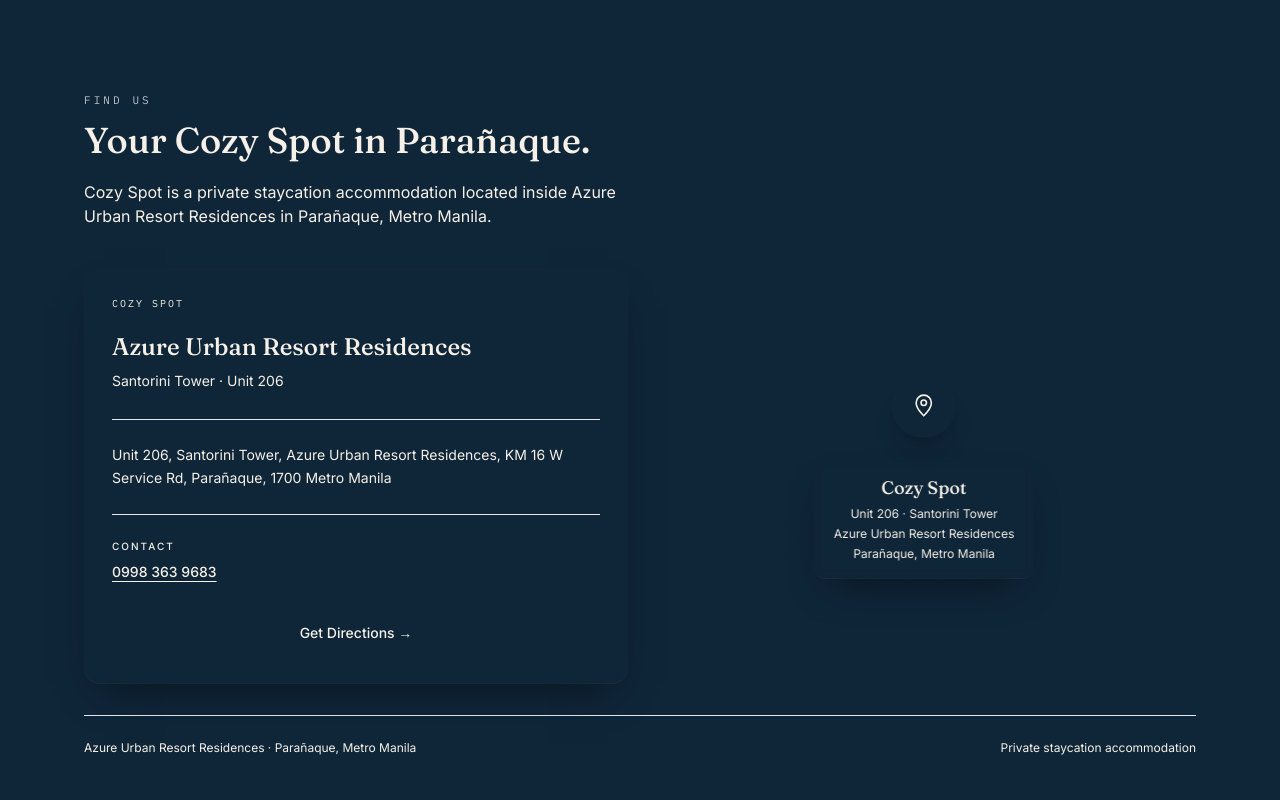
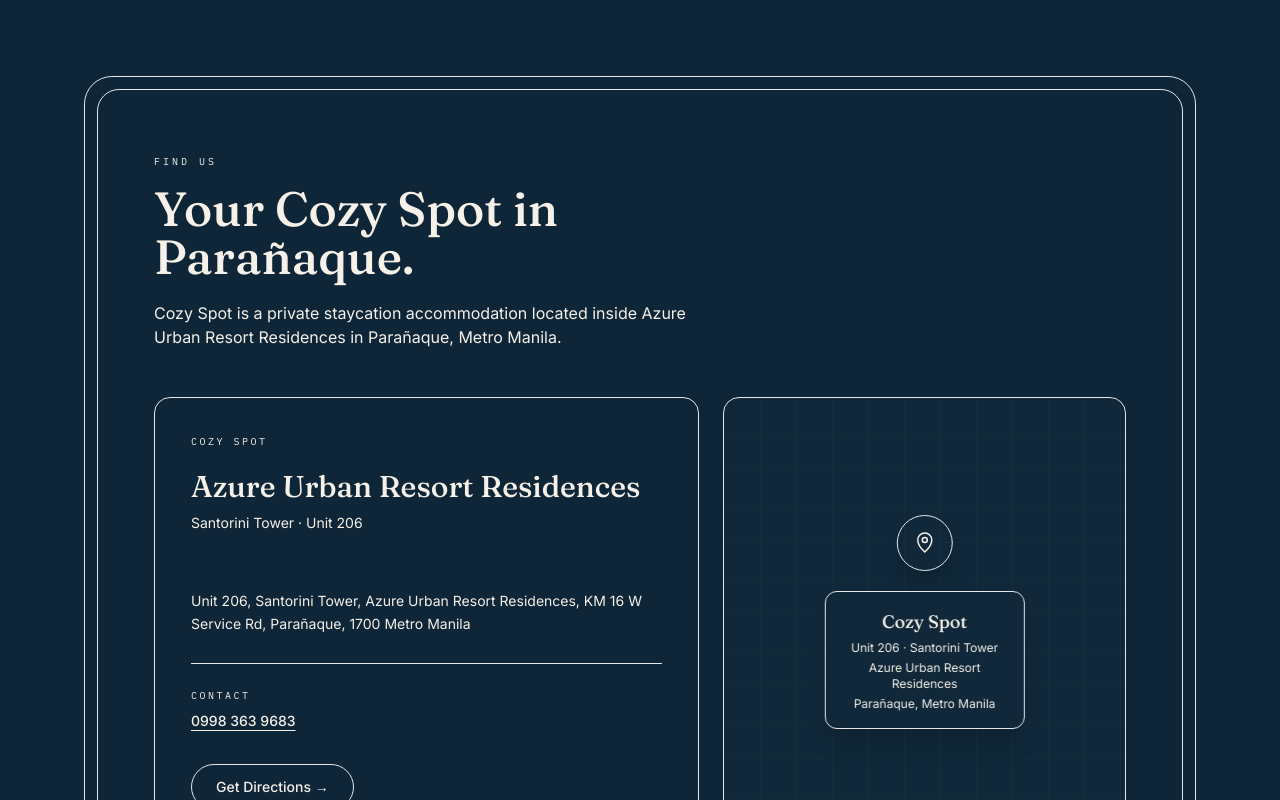
Before and after one commit to cozyspot-azurestaycation/cozyspotazurestaycation206, a Next.js app: page / in a window 1280 px wide. Shown: the part 6220-7020 px from the top of the page. Built offline with nearby package versions, Linux system fonts and the light colour scheme; no server answers.

Commit message:
Update location.tsx

```diff
--- a/components/location.tsx
+++ b/components/location.tsx
@@ -8,54 +8,66 @@ export function LocationSection() {
   return (
     <section
       id="location"
-      className="bg-linen-dark py-20 sm:py-28"
+      className="bg-ink py-16 text-linen sm:py-24"
     >
       <div className="mx-auto max-w-6xl px-5">
-        {/* Section heading */}
+
+        {/* Framed location section */}
+        <div className="relative rounded-[28px] border border-linen/30 p-2 sm:p-3">
+
+          {/* Inner line */}
+          <div className="relative rounded-[22px] border border-linen/10 px-6 py-12 sm:px-10 sm:py-16 lg:px-14">
+
+            {/* Heading */}
             <div className="max-w-2xl">
-          <p className="eyebrow">Find Us</p>
+              <p className="font-mono text-[10px] uppercase tracking-[0.3em] text-brass">
+                Find Us
+              </p>
 
-          <h2 className="mt-3 max-w-xl font-display text-3xl font-medium leading-tight sm:text-4xl">
+              <h2 className="mt-4 max-w-xl font-display text-3xl font-medium leading-tight text-linen sm:text-5xl">
                 Your Cozy Spot in Parañaque.
               </h2>
 
-          <p className="mt-5 max-w-xl text-sm leading-relaxed text-ink/60 sm:text-base">
+              <p className="mt-5 max-w-xl text-sm leading-relaxed text-linen/60 sm:text-base">
                 Cozy Spot is a private staycation accommodation located inside
                 Azure Urban Resort Residences in Parañaque, Metro Manila.
               </p>
             </div>
 
-        {/* Location content */}
-        <div className="mt-10 grid grid-cols-1 gap-6 md:grid-cols-2">
+            {/* Main content */}
+            <div className="mt-12 grid grid-cols-1 gap-6 lg:grid-cols-[1.15fr_0.85fr]">
+
               {/* Address card */}
-          <div className="rounded-2xl bg-cloud p-7 shadow-card">
-            <p className="font-mono text-[10px] uppercase tracking-[0.2em] text-brass">
+              <div className="rounded-2xl border border-linen/15 bg-linen/[0.03] p-7 sm:p-9">
+
+                <p className="font-mono text-[10px] uppercase tracking-[0.25em] text-brass">
                   Cozy Spot
                 </p>
 
-            <h3 className="mt-5 font-display text-2xl font-medium text-ink">
+                <h3 className="mt-5 font-display text-2xl font-medium text-linen sm:text-3xl">
                   Azure Urban Resort Residences
                 </h3>
 
-            <p className="mt-2 text-sm text-ink/55">
+                <p className="mt-2 text-sm text-linen/55">
                   Santorini Tower · Unit 206
                 </p>
 
-            <div className="mt-7 border-t border-ink/10 pt-6">
-              <p className="text-sm leading-relaxed text-ink/70">
+                {/* Divider */}
+                <div className="my-7 h-px bg-linen/15" />
+
+                <p className="max-w-lg text-sm leading-relaxed text-linen/75">
                   {address}
                 </p>
-            </div>
 
                 {/* Contact */}
-            <div className="mt-6 border-t border-ink/10 pt-6">
-              <p className="text-[10px] font-medium uppercase tracking-[0.2em] text-ink/40">
+                <div className="mt-7 border-t border-linen/10 pt-6">
+                  <p className="font-mono text-[10px] uppercase tracking-[0.25em] text-linen/40">
                     Contact
                   </p>
 
                   <a
                     href="tel:+639983639683"
-                className="mt-2 inline-block text-sm font-medium text-ink underline underline-offset-4 transition-colors hover:text-brass"
+                    className="mt-2 inline-block text-sm font-medium text-linen underline decoration-linen/30 underline-offset-4 transition-colors hover:text-brass"
                   >
                     0998 363 9683
                   </a>
@@ -66,31 +78,53 @@ export function LocationSection() {
                   href={mapsUrl}
                   target="_blank"
                   rel="noopener noreferrer"
-              className="mt-7 inline-flex w-full items-center justify-center rounded-full bg-ink px-5 py-3 text-sm font-medium text-linen transition-all duration-300 hover:-translate-y-0.5 hover:bg-ink/90 hover:shadow-lg"
+                  className="mt-8 inline-flex rounded-full border border-linen/30 px-6 py-3 text-sm font-medium text-linen transition-all duration-300 hover:-translate-y-0.5 hover:border-brass hover:text-brass"
                 >
                   Get Directions →
                 </a>
               </div>
 
-          {/* Map / location visual */}
-          <div className="relative min-h-[360px] overflow-hidden rounded-2xl bg-azure-mist/40">
-            {/* Decorative map background */}
+              {/* Map-style visual */}
               <div
-              className="absolute inset-0 opacity-50"
+                role="img"
+                aria-label="Location of Cozy Spot at Azure Urban Resort Residences in Parañaque"
+                className="relative min-h-[320px] overflow-hidden rounded-2xl border border-linen/15 bg-[#10283A]"
+              >
+
+                {/* Map grid */}
+                <div
+                  className="absolute inset-0 opacity-30"
                   aria-hidden="true"
                   style={{
                     backgroundImage:
-                  "linear-gradient(rgba(22,40,58,0.08) 1px, transparent 1px), linear-gradient(90deg, rgba(22,40,58,0.08) 1px, transparent 1px)",
-                backgroundSize: "32px 32px",
+                      "linear-gradient(rgba(239,234,224,0.08) 1px, transparent 1px), linear-gradient(90deg, rgba(239,234,224,0.08) 1px, transparent 1px)",
+                    backgroundSize: "36px 36px",
                   }}
+                />
+
+                {/* Decorative roads */}
+                <div
+                  className="absolute left-[-20%] top-[45%] h-px w-[140%] rotate-[-12deg] bg-linen/10"
+                  aria-hidden="true"
+                />
+
+                <div
+                  className="absolute left-[-20%] top-[65%] h-px w-[140%] rotate-[8deg] bg-linen/10"
+                  aria-hidden="true"
+                />
+
+                <div
+                  className="absolute left-[55%] top-[-20%] h-[140%] w-px rotate-[18deg] bg-linen/10"
+                  aria-hidden="true"
                 />
 
                 {/* Location marker */}
                 <div className="absolute left-1/2 top-1/2 -translate-x-1/2 -translate-y-1/2 text-center">
-              <div className="mx-auto flex h-16 w-16 items-center justify-center rounded-full bg-ink text-linen shadow-xl">
+
+                  <div className="mx-auto flex h-14 w-14 items-center justify-center rounded-full border border-linen/40 bg-ink shadow-xl">
                     <svg
-                  width="26"
-                  height="26"
+                      width="24"
+                      height="24"
                       viewBox="0 0 24 24"
                       fill="none"
                       aria-hidden="true"
@@ -110,29 +144,30 @@ export function LocationSection() {
                     </svg>
                   </div>
 
-              <div className="mt-5 rounded-xl bg-cloud/95 px-5 py-4 shadow-card backdrop-blur-sm">
-                <p className="font-display text-lg font-medium text-ink">
+                  <div className="mt-5 rounded-xl border border-linen/10 bg-ink/90 px-5 py-4 shadow-xl backdrop-blur-sm">
+                    <p className="font-display text-lg font-medium text-linen">
                       Cozy Spot
                     </p>
 
-                <p className="mt-1 text-xs text-ink/55">
+                    <p className="mt-1 text-xs text-linen/60">
                       Unit 206 · Santorini Tower
                     </p>
 
-                <p className="mt-1 text-xs text-ink/45">
+                    <p className="mt-1 text-xs text-linen/45">
                       Azure Urban Resort Residences
                     </p>
 
-                <p className="mt-1 text-xs text-ink/45">
+                    <p className="mt-1 text-xs text-linen/45">
                       Parañaque, Metro Manila
                     </p>
                   </div>
+
                 </div>
               </div>
             </div>
 
-        {/* Location footer */}
-        <div className="mt-8 flex flex-col gap-2 border-t border-ink/10 pt-6 text-xs text-ink/45 sm:flex-row sm:items-center sm:justify-between">
+            {/* Bottom information */}
+            <div className="mt-10 flex flex-col gap-3 border-t border-linen/10 pt-6 text-xs text-linen/40 sm:flex-row sm:items-center sm:justify-between">
               <span>
                 Azure Urban Resort Residences · Parañaque, Metro Manila
               </span>
@@ -141,6 +176,9 @@ export function LocationSection() {
                 Private staycation accommodation
               </span>
             </div>
+
+          </div>
+        </div>
       </div>
     </section>
   );
```
Lines whose indentation alone changed are shown as unchanged.
